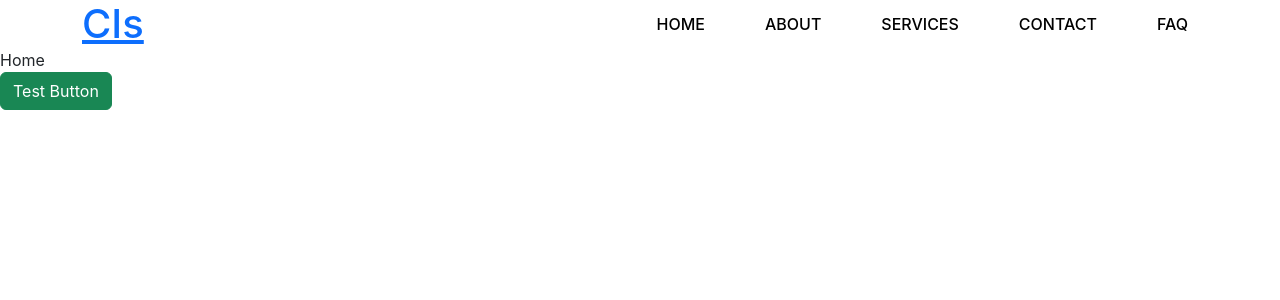
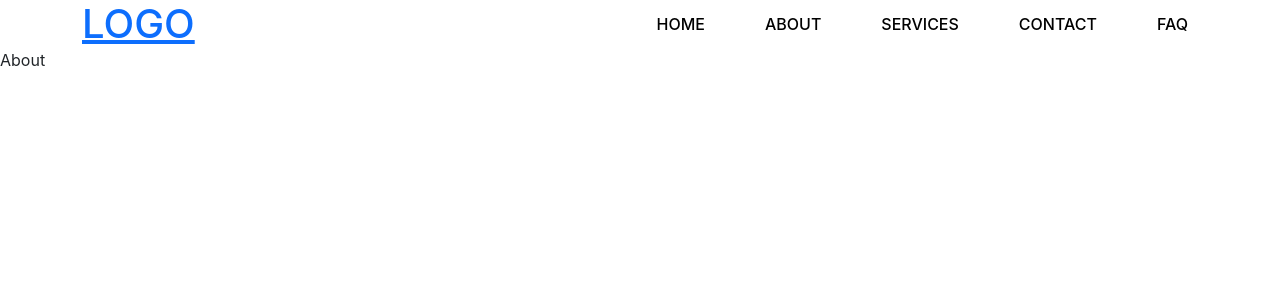
Before and after one commit to Rajucisin/Rctproject, a React (Create React App) app: page / in a window 1280 px wide. Shown: the top 300 px of the page. Built offline with nearby package versions, Linux system fonts and the light colour scheme.

Commit message:
menu-chnage

```diff
--- a/src/App.js
+++ b/src/App.js
@@ -17,7 +17,7 @@ function App() {
     <BrowserRouter>
       <Header />
       <Routes>
-        <Route path="/" element={<Home />} />
+        <Route path="/" element={<About />} />
         <Route path="/about" element={<About />} />
         <Route path="/services" element={<Services />} />
         <Route path="/contact" element={<Contact />} />
--- a/src/components/Header.jsx
+++ b/src/components/Header.jsx
@@ -8,7 +8,7 @@ const Header = () => {
       <div className='d-flex align-items-center'>
         <div className='logo me-auto'>
           <Link to="">
-            <h1 className='m-0'>CIs</h1>
+            <h1 className='m-0'>LOGO</h1>
           </Link>
         </div>
         <nav className='menu-link'>
```
